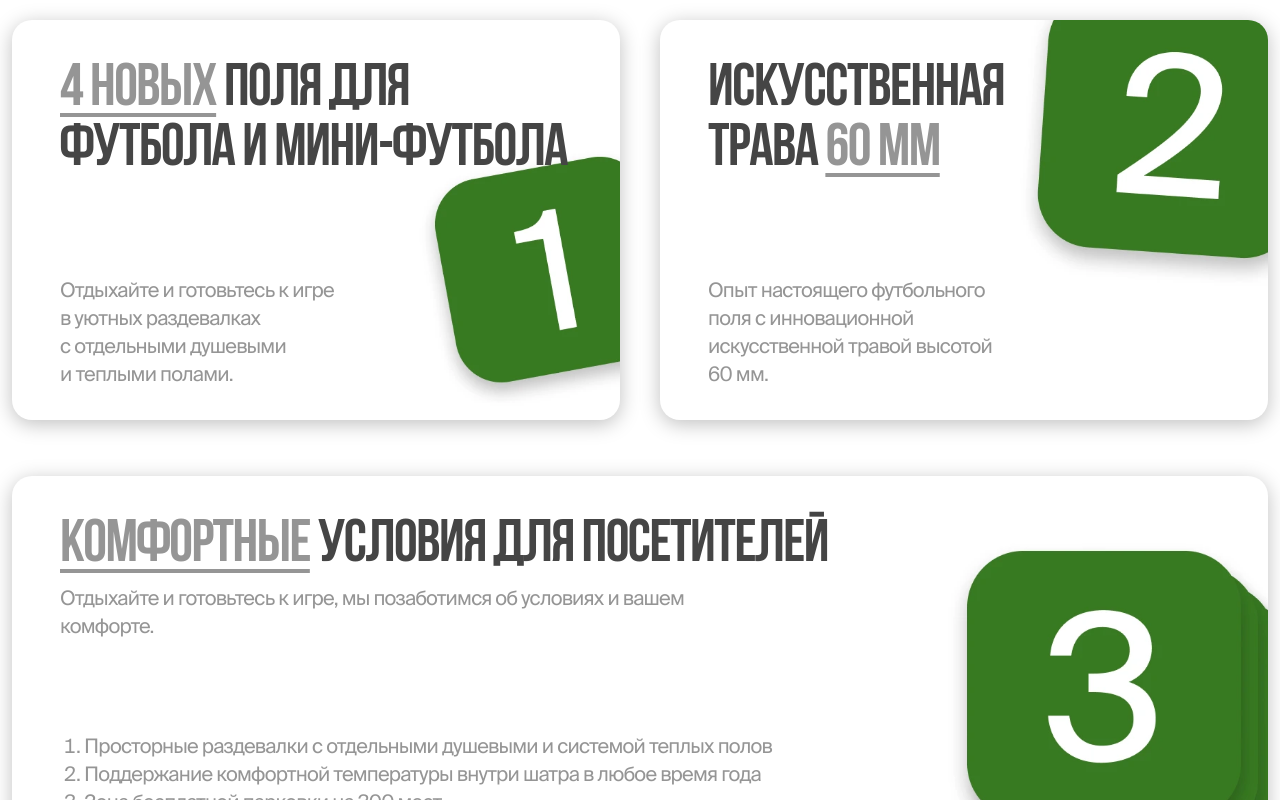
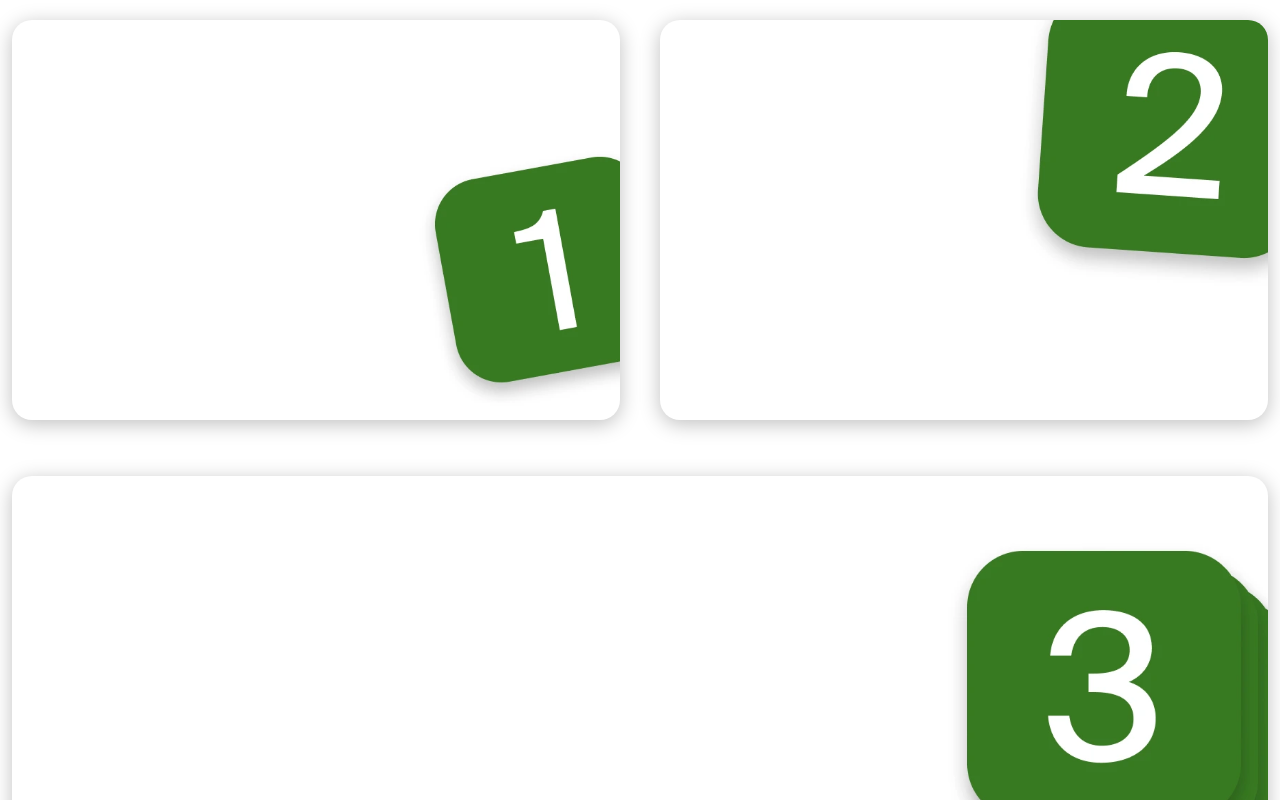
Before and after one commit to mbozhik/murino, a Next.js app: page / in a window 1280 px wide. Shown: the part 960-1760 px from the top of the page. Built offline with nearby package versions, Linux system fonts and the light colour scheme.

Commit message:
refactor `About` block

```diff
--- a/src/components/index/About.tsx
+++ b/src/components/index/About.tsx
@@ -5,76 +5,35 @@ import Image from 'next/image'
 
 import Button from '../ui/Button'
 
-import ImageCardFirst from '@/assets/index/about/1.webp'
-import ImageCardFirstHover from '@/assets/index/about/1_2.webp'
-import ImageCardSecond from '@/assets/index/about/2.webp'
-import ImageCardSecondHover from '@/assets/index/about/2_2.webp'
-import ImageCardThird from '@/assets/index/about/3.webp'
-import ImageCardThirdHover from '@/assets/index/about/3_2.webp'
+interface CardData {
+  image: string | StaticImageData
+  hoverImage: string | StaticImageData
+}
 
-type StaticImageData = {
+const cardsData: CardData[] = Array.from({length: 3}, (_, index) => ({
+  image: require(`@/assets/index/about/${index + 1}.webp`).default,
+  hoverImage: require(`@/assets/index/about/${index + 1}_2.webp`).default,
+}))
+
+interface StaticImageData {
   src: string
   height: number
   width: number
   blurDataURL?: string
 }
-
 interface CardProps {
-  title: string
   image: string | StaticImageData
   hoverImage: string | StaticImageData
-  text: string
-  points?: any
+  isLastCard?: boolean
 }
 
-const cardsData = {
-  1: {
-    title: '<span class="title-span">4 новых</span> поля для футбола и&nbsp;мини-футбола',
-    image: ImageCardFirst,
-    hoverImage: ImageCardFirstHover,
-    text: 'Отдыхайте и&nbsp;готовьтесь к&nbsp;игре в&nbsp;уютных раздевалках с&nbsp;отдельными душевыми и&nbsp;теплыми полами.',
-    points: [],
-  },
-  2: {
-    title: 'Искусственная <br> трава <span class="title-span">60&nbsp;мм</span>',
-    image: ImageCardSecond,
-    hoverImage: ImageCardSecondHover,
-    text: 'Опыт настоящего футбольного поля с&nbsp;инновационной искусственной травой высотой 60&nbsp;мм.',
-    points: [],
-  },
-  3: {
-    title: '<span class="title-span">Комфортные</span> условия для посетителей',
-    image: ImageCardThird,
-    hoverImage: ImageCardThirdHover,
-    text: 'Отдыхайте и&nbsp;готовьтесь к&nbsp;игре, мы&nbsp;позаботимся об&nbsp;условиях и&nbsp;вашем комфорте.',
-    points: ['Просторные раздевалки с&nbsp;отдельными душевыми и&nbsp;системой теплых полов', 'Поддержание комфортной температуры внутри шатра в&nbsp;любое время года', 'Зона бесплатной парковки на&nbsp;300 мест', 'Комфортная зона ожидания с&nbsp;бесплатным Wi-Fi'],
-  },
-}
-
-const Card: React.FC<CardProps> = ({title, image, hoverImage, text, points}) => {
-  const isLastCard = points && points.length > 0
+const Card: React.FC<CardProps> = ({image, hoverImage, isLastCard = false}) => {
   const [isHovered, setIsHovered] = useState(false)
 
   return (
     <div className="relative w-full h-[58vh] xl:h-[50vh] sm:h-auto px-12 pt-10 pb-8 sm:px-7 sm:py-10 rounded-small shadow-card overflow-hidden" onMouseEnter={() => setIsHovered(true)} onMouseLeave={() => setIsHovered(false)}>
-      <div className={`${isLastCard ? 'flex flex-col gap-2 h-full' : 'flex flex-col justify-between h-full sm:justify-start sm:gap-5'}`}>
-        <h1 className={`text-[84px] xl:text-6xl sm:text-5xl leading-none tracking-tight text-custom-gray font-bebas`} dangerouslySetInnerHTML={{__html: title}} />
-
-        <div className={`text-2xl xl:text-xl text-custom-95 ${isLastCard ? 'flex flex-col justify-between h-full' : ''}`}>
-          <p className="w-[60%] sm:w-full" dangerouslySetInnerHTML={{__html: text}} />
-
-          {points && points.length > 0 && (
-            <ul className="pl-6 mt-10 list-decimal sm:mt-5 sm:px-7 sm:py-3 sm:list-disc sm:text-sm sm:border-2 sm:border-custom-e4 sm:rounded-md">
-              {Object.values(points).map((point, index) => (
-                <li key={index} dangerouslySetInnerHTML={{__html: point}} />
-              ))}
-            </ul>
-          )}
-        </div>
-      </div>
-
-      <Image className={`sm:hidden absolute inset-0 object-cover -z-10 h-full w-full transition-opacity duration-500 ${isHovered ? 'opacity-0' : 'opacity-100'}`} src={image} alt={title} width={isLastCard ? '2000' : '1000'} height={1000} />
-      <Image className={`sm:hidden absolute inset-0 object-cover -z-10 h-full w-full transition-opacity duration-500 ${isHovered ? 'opacity-100' : 'opacity-0'}`} src={hoverImage} alt={title} width={isLastCard ? '2000' : '1000'} height={1000} />
+      <Image className={`sm:hidden absolute inset-0 object-cover -z-10 h-full w-full transition-opacity duration-500 ${isHovered ? 'opacity-0' : 'opacity-100'}`} src={image} alt="приемущество" width={isLastCard ? '2000' : '1000'} height={1000} />
+      <Image className={`sm:hidden absolute inset-0 object-cover -z-10 h-full w-full transition-opacity duration-500 ${isHovered ? 'opacity-100' : 'opacity-0'}`} src={hoverImage} alt="приемущество" width={isLastCard ? '2000' : '1000'} height={1000} />
     </div>
   )
 }
@@ -87,18 +46,14 @@ export default function About() {
       </Button>
       <div className="flex flex-col mx-3 mt-10 sm:mt-5 gap-14 sm:gap-5">
         <div className="grid justify-between grid-cols-2 gap-10 sm:gap-5 sm:grid-cols-1">
-          {Object.values(cardsData)
-            .slice(0, 2)
-            .map((card, index) => (
-              <Card key={index} title={card.title} image={card.image} hoverImage={card.hoverImage} text={card.text} points={card.points} />
-            ))}
+          {cardsData.slice(0, 2).map((card, index) => (
+            <Card key={index} image={card.image} hoverImage={card.hoverImage} />
+          ))}
         </div>
         <div className="flex justify-between w-full">
-          {Object.values(cardsData)
-            .slice(2, 3)
-            .map((card, index) => (
-              <Card key={index} title={card.title} image={card.image} hoverImage={card.hoverImage} text={card.text} points={card.points} />
-            ))}
+          {cardsData.slice(2, 3).map((card, index) => (
+            <Card key={index} image={card.image} hoverImage={card.hoverImage} isLastCard />
+          ))}
         </div>
       </div>
     </section>
```
